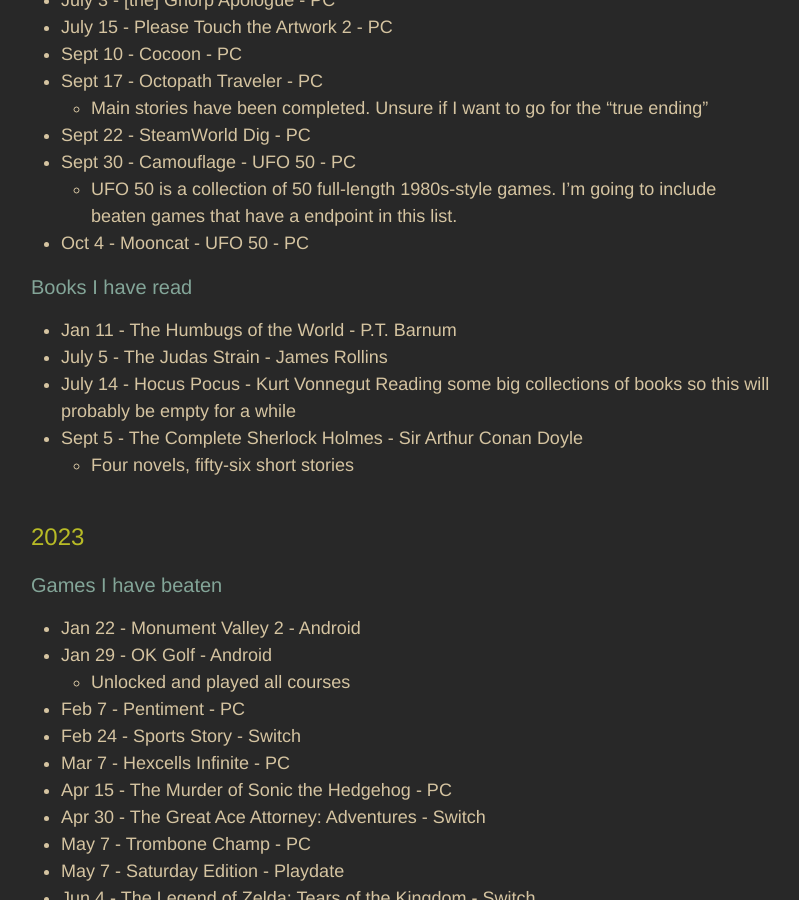
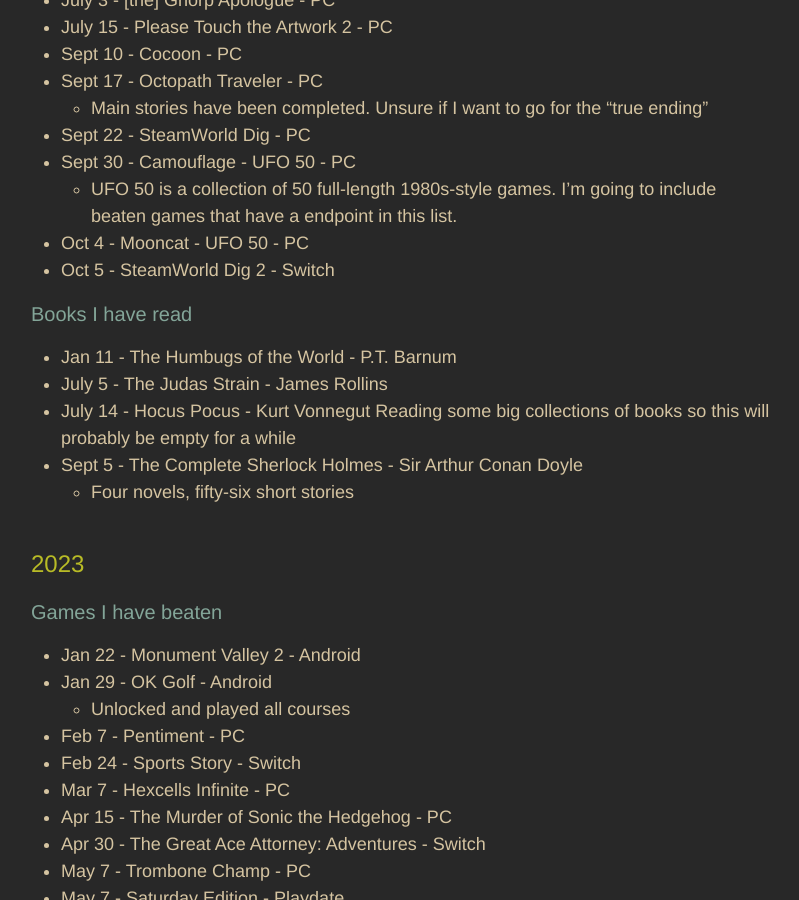
Before and after one commit to adkinsrs/sadkins_site, a Jekyll site: the page built from misc.md, in a window 1280 px wide and 900 px high, scrolled down 923 px. Shown: the whole window, without its empty margins (239-1038 px from the left). Built offline with Jekyll 4.4.1, drawn with Linux system fonts in a browser that asks for light colours.

Commit message:
beat a game

```diff
--- a/misc.md
+++ b/misc.md
@@ -39,6 +39,7 @@
 * Sept 30 - Camouflage - UFO 50 - PC
   * UFO 50 is a collection of 50 full-length 1980s-style games. I'm going to include beaten games that have a endpoint in this list.
 * Oct 4 - Mooncat - UFO 50 - PC
+* Oct 5 - SteamWorld Dig 2 - Switch
 
 ### Books I have read
 
```
